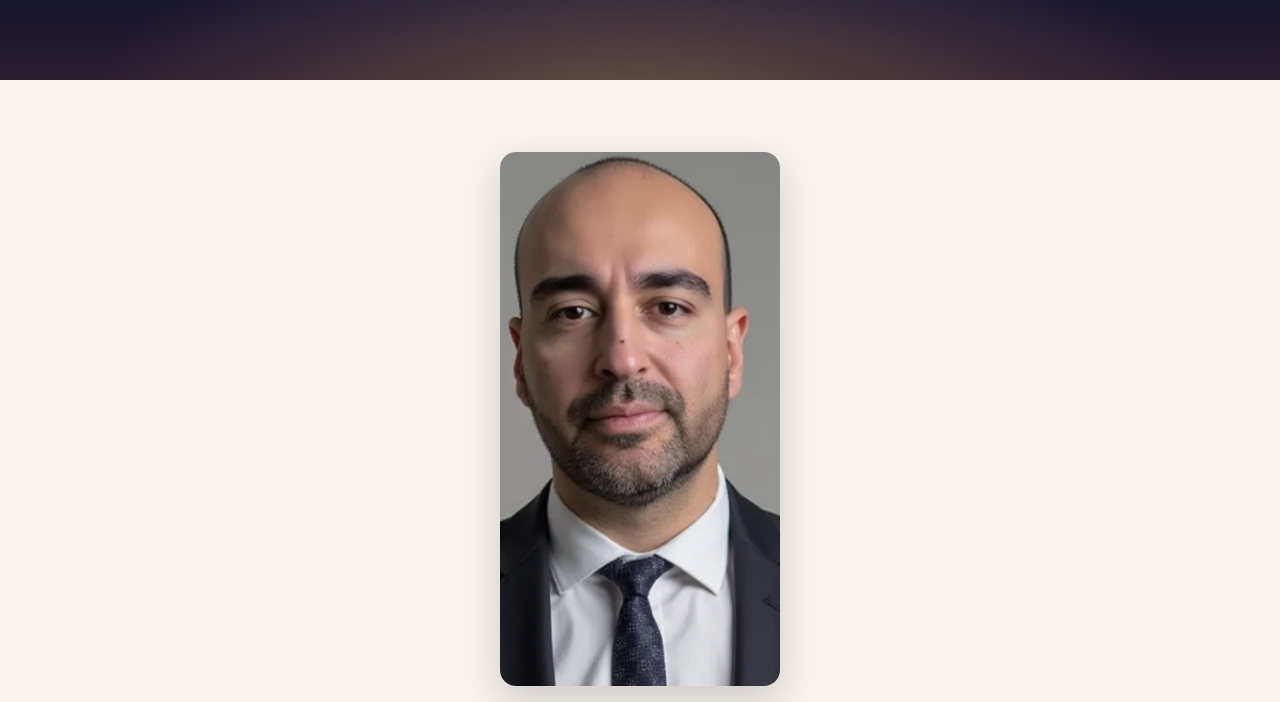
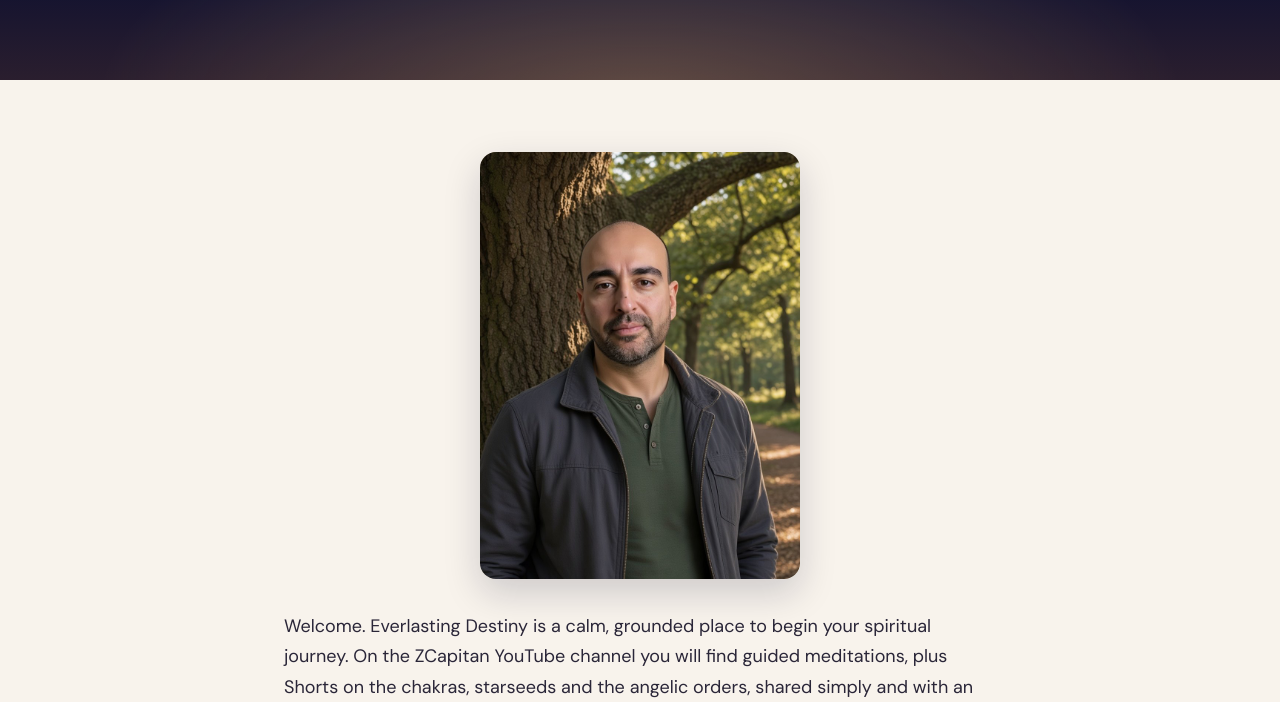
Before and after one commit to ZCapitan/zcapitan.github.io, a plain HTML site: page about.html in a window 1280 px wide. Shown: the part 250-952 px from the top of the page. Drawn offline with Linux system fonts and the light colour scheme.

Commit message:
Replace the About portrait with Frank among the trees.
Use a 3:4 frame so the new photo is shown in full.

Co-authored-by: ZCapitan <ZCapitan@users.noreply.github.com>

```diff
--- a/about.html
+++ b/about.html
@@ -67,7 +67,7 @@
 <p class="lead">Frank Reyes, spiritual teacher and author of The Book of Everlasting Destiny.</p>
 </div></section>
 <section><div class="wrap narrow">
-<div class="photo"><img src="images/frank-author.jpg" alt="Portrait of Frank Reyes" width="800" height="1525"></div>
+<div class="photo"><img src="images/frank-author-trees.jpg" alt="Portrait of Frank Reyes among trees" width="864" height="1152"></div>
 <p>Welcome. Everlasting Destiny is a calm, grounded place to begin your spiritual journey. On the ZCapitan YouTube channel you will find guided meditations, plus Shorts on the chakras, starseeds and the angelic orders, shared simply and with an open heart.</p>
 <h2>My story</h2>
 <p>I was not always open to any of this. My parents came from Peru, and I was born and raised in America. I became a Division I swimmer and water polo player through determination, not natural talent. Basketball was the sport I really loved. Crystals, tarot cards, mystical subjects? I was the guy making fun of them. So yes, I understand the skepticism.</p>
--- a/style.css
+++ b/style.css
@@ -55,9 +55,8 @@ nav a[aria-current]{color:var(--gold);border-bottom:2px solid var(--gold)}
 .grid{display:grid;grid-template-columns:repeat(3,1fr);gap:28px}
 .thumb{background:var(--gold-soft);color:var(--ink);aspect-ratio:16/9;display:flex;align-items:center;justify-content:center;border-radius:16px;font-family:"DM Sans",system-ui,sans-serif}
 .thumb.wide{margin:32px 0}
-.photo{background:var(--gold-soft);width:100%;max-width:280px;margin:0 auto 32px;border-radius:16px;overflow:hidden;aspect-ratio:800/1525;box-shadow:0 14px 36px rgba(14,16,48,.18)}
-.photo img{display:block;width:100%;height:100%;object-fit:cover;object-position:center top}
-@media(max-height:700px){.photo{aspect-ratio:2/3}}
+.photo{background:var(--gold-soft);width:100%;max-width:320px;margin:0 auto 32px;border-radius:16px;overflow:hidden;aspect-ratio:3/4;box-shadow:0 14px 36px rgba(14,16,48,.18)}
+.photo img{display:block;width:100%;height:100%;object-fit:cover;object-position:center}
 .tile h3{margin:.6em 0 .2em}
 .site-footer{background:var(--navy);color:#cfd5e2;padding:48px 0;font-size:.95rem}
 .site-footer nav a,.site-footer a{color:#fff;text-decoration:none;font-family:"DM Sans",system-ui,sans-serif}
```
Also changed, not shown: images/frank-author-trees.jpg (added).
